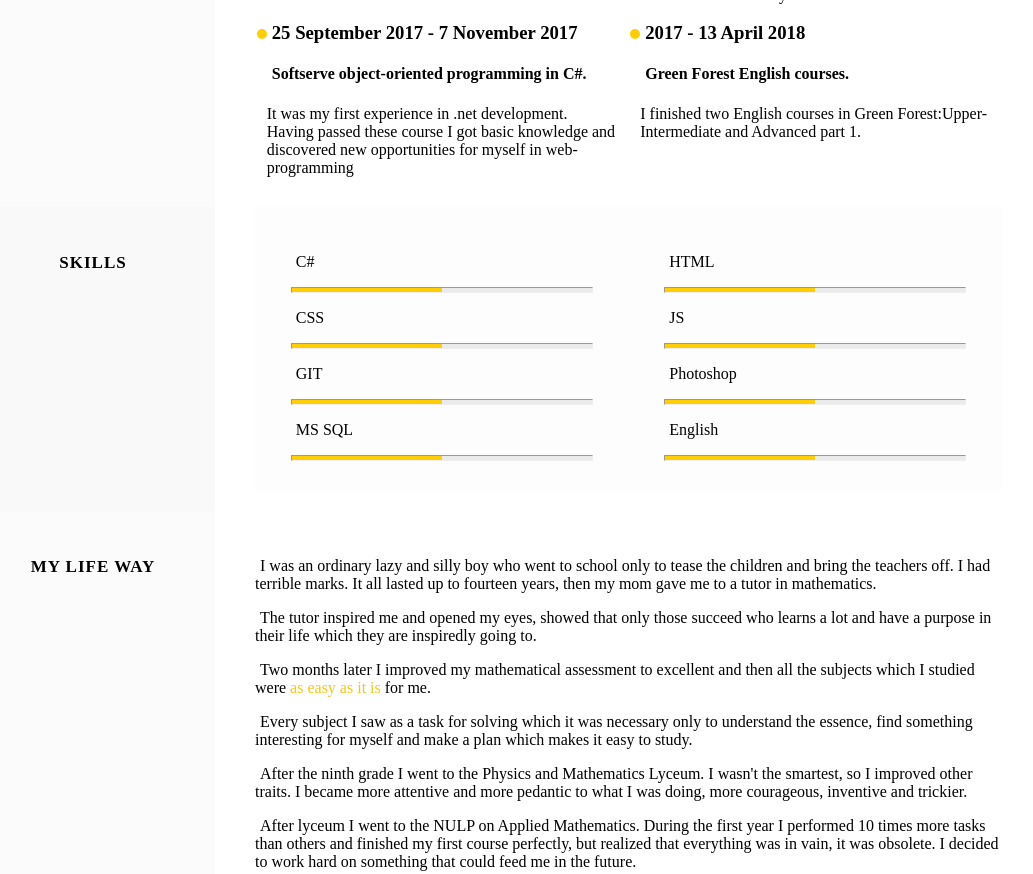
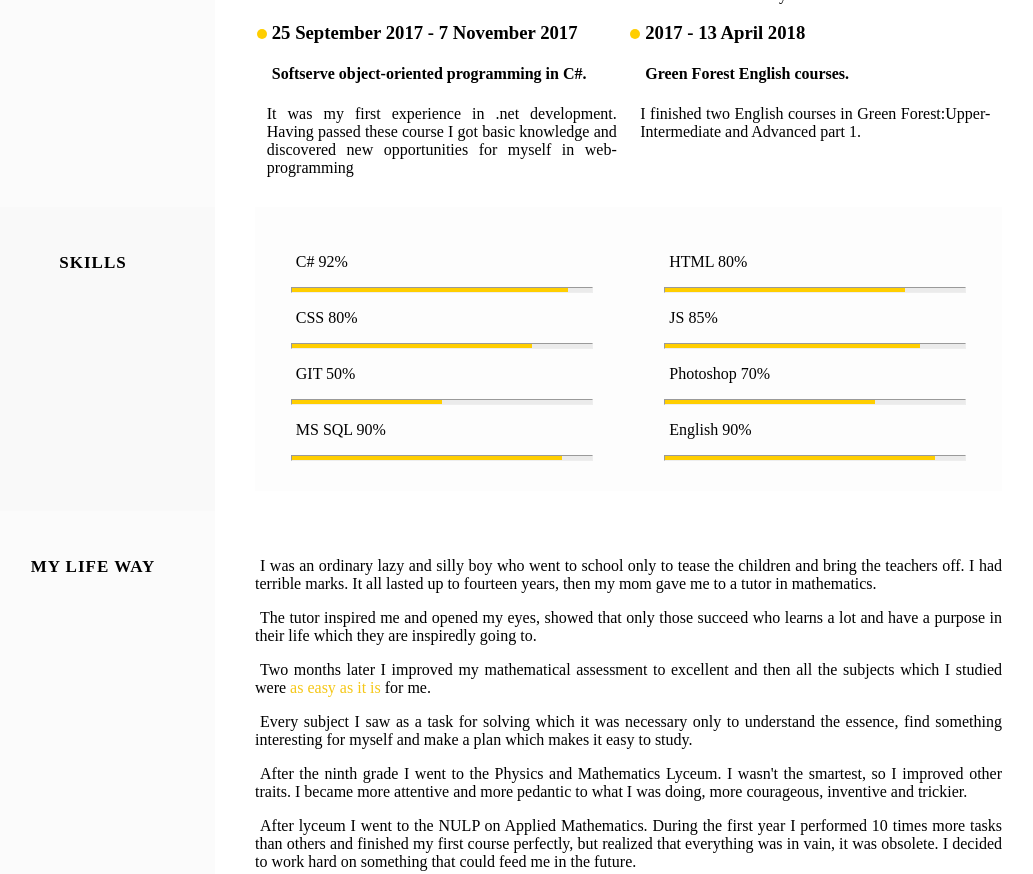
Before and after one commit to PavloPaitak1998/homepage, a plain HTML site: page index.html in a window 1280 px wide. Shown: the part 792-1666 px from the top of the page, without its empty margins (136-1169 px from the left). Drawn offline with Linux system fonts and the light colour scheme.

Commit message:
Changed styles for skill lines

```diff
--- a/StyleSheet1.css
+++ b/StyleSheet1.css
@@ -15,6 +15,7 @@ body {
     flex: 3;
     margin: 0 40px;
     padding: 30px 0;
+    text-align:justify;
 }
 
 .title {
@@ -134,7 +135,39 @@ body {
     min-width:250px;
     height: 4px;
     margin: 0;
+
+}
+
+.skill_line.cs{
+    background: linear-gradient(to right, #ffce00 92%, #EBEBEB 8%);
+}
+
+.skill_line.css{
+    background: linear-gradient(to right, #ffce00 80%, #EBEBEB 20%);
+}
+
+.skill_line.html{
+    background: linear-gradient(to right, #ffce00 80%, #EBEBEB 20%);
+}
+
+.skill_line.js{
+    background: linear-gradient(to right, #ffce00 85%, #EBEBEB 15%);
+}
+
+.skill_line.git{
     background: linear-gradient(to right, #ffce00 50%, #EBEBEB 50%);
+}
+
+.skill_line.ph{
+    background: linear-gradient(to right, #ffce00 70%, #EBEBEB 30%);
+}
+
+.skill_line.sql{
+    background: linear-gradient(to right, #ffce00 90%, #EBEBEB 10%);
+}
+
+.skill_line.en{
+    background: linear-gradient(to right, #ffce00 90%, #EBEBEB 10%);
 }
 
 .content.skills {
--- a/index.html
+++ b/index.html
@@ -174,59 +174,59 @@
         <div class="content skills ">
             <div class="skill">
                 <p>
-                    C#<br />
+                    C# 92%<br />
 
                 </p>
-                <hr class="skill_line" />
+                <hr class="skill_line cs" />
             </div>
             <div class="skill">
                 <p>
-                    HTML<br />
+                    HTML 80%<br />
 
                 </p>
-                <hr class="skill_line" />
+                <hr class="skill_line html" />
             </div>
             <div class="skill">
                 <p>
-                    CSS<br />
+                    CSS 80%<br />
 
                 </p>
-                <hr class="skill_line" />
+                <hr class="skill_line css" />
             </div>
             <div class="skill">
                 <p>
-                    JS<br />
+                    JS 85%<br />
 
                 </p>
-                <hr class="skill_line" />
+                <hr class="skill_line js" />
             </div>
             <div class="skill">
                 <p>
-                    GIT<br />
+                    GIT 50%<br />
 
                 </p>
-                <hr class="skill_line" />
+                <hr class="skill_line git" />
             </div>
             <div class="skill">
                 <p>
-                    Photoshop<br />
+                    Photoshop 70%<br />
 
                 </p>
-                <hr class="skill_line" />
+                <hr class="skill_line ph" />
             </div>
             <div class="skill">
                 <p>
-                    MS SQL<br />
+                    MS SQL 90%<br />
 
                 </p>
-                <hr class="skill_line" />
+                <hr class="skill_line sql" />
             </div>
             <div class="skill">
                 <p>
-                    English <br />
+                    English 90%<br />
 
                 </p>
-                <hr class="skill_line" />
+                <hr class="skill_line en" />
             </div>
         </div>
     </div>
```
